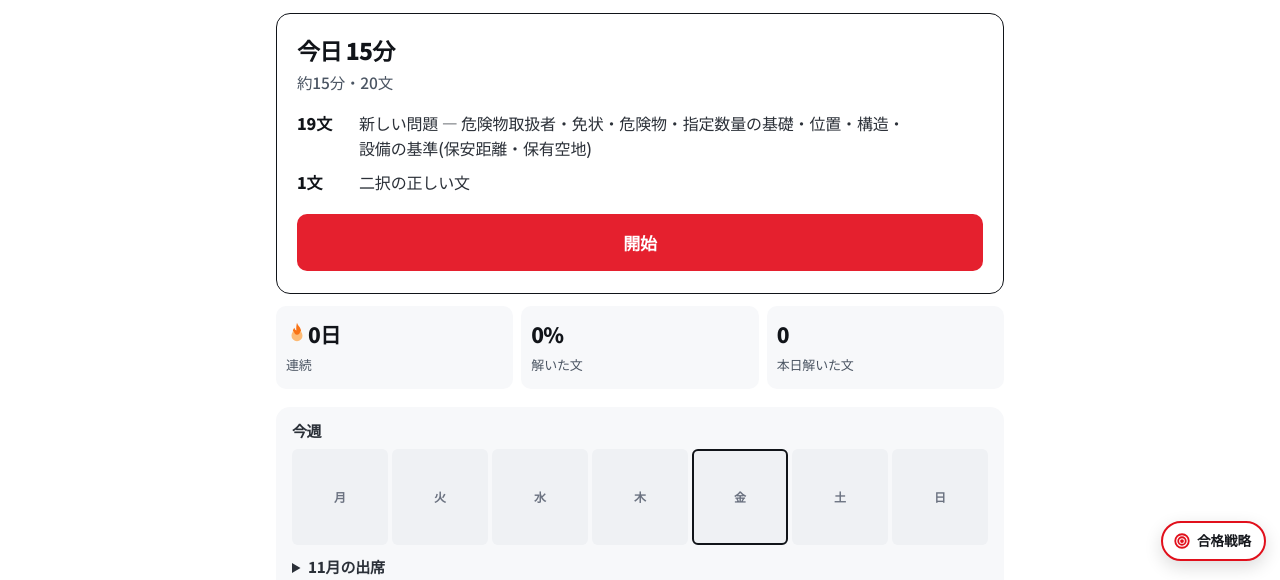
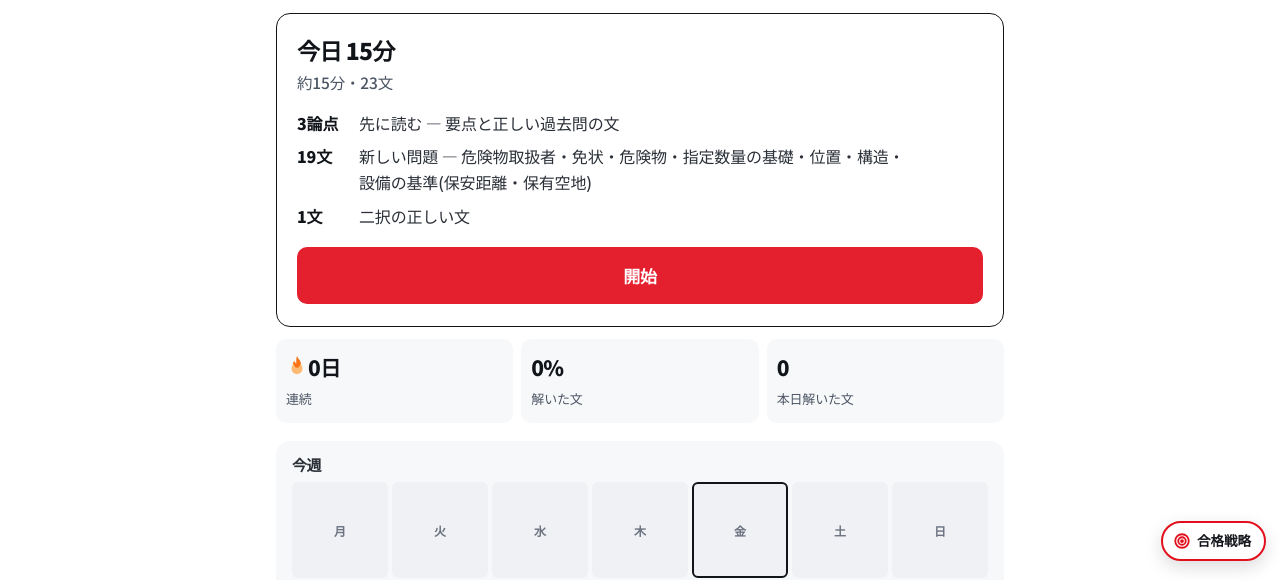
Before and after one commit to sarsov11/terra-shikaku, a plain HTML site: page index.html in a window 1280 px wide. Shown: the part 225-805 px from the top of the page. Drawn offline with Linux system fonts and the light colour scheme.

Commit message:
テラ資格 갱신

```diff
--- a/index.html
+++ b/index.html
@@ -84,7 +84,7 @@
 
   var t = GB.today(), nm = GB.name();
   var newN = t.seq.filter(function (s) { return s.k === "ox" && !s.re; }).length;
-  var prN = t.seq.filter(function (s) { return s.k === "pair"; }).length;
+  var prN = t.seq.filter(function (s) { return s.k === "pair"; }).length, lrN = t.seq.filter(function (s) { return s.k === "learn"; }).length;
   var foci = t.foci.slice(0, 3).map(function (n) { return n.name; });
   var h;
   if (t.finished) {
@@ -95,6 +95,7 @@
         '<p class="t">約' + t.min + "分・" + t.total + "文</p>" +
         "<ul>" +
         (t.re ? "<li><b class=\"num\">" + t.re + "文</b><span>復習 — 間違えたか、もう一度見る時期の文</span></li>" : "") +
+        (lrN ? "<li><b class=\"num\">" + lrN + "論点</b><span>先に読む — 要点と正しい過去問の文</span></li>" : "") +
         "<li><b class=\"num\">" + newN + "文</b><span>新しい問題 — " + esc(foci.join("・")) + "</span></li>" +
         (prN ? "<li><b class=\"num\">" + prN + "文</b><span>二択の正しい文</span></li>" : "") +
         "</ul>" +
--- a/js/store.js
+++ b/js/store.js
@@ -242,12 +242,24 @@
     foci.forEach(function (n) { pairs(n.no).forEach(function (p) { if (!S.pairs[p.id] && ps.length < 2) ps.push(p.id); }); });
     if (ps.length < 2) PR.forEach(function (p) { if (!S.pairs[p.id] && ps.length < 2 && ps.indexOf(p.id) < 0) ps.push(p.id); });
     /* 順序 — 復習を先に、新しい文の合間にペアを挟む */
-    var seq = due.map(function (id) { return { k: "ox", id: id, re: 1 }; });
-    fresh.forEach(function (id, i) {
-      seq.push({ k: "ox", id: id });
-      if (ps.length && (i === Math.floor(fresh.length / 3) || i === Math.floor(fresh.length * 2 / 3))) seq.push({ k: "pair", id: ps.shift() });
+    /* 11-06 read first: for each focus topic [read -> new statements], pairs in between, reviews last. Topics with nothing to read get no read step */
+    var byNode = {}, base = [];
+    fresh.forEach(function (id) { var no = ITEM[id].n; (byNode[no] = byNode[no] || []).push(id); });
+    foci.forEach(function (n) {
+      if (qs(n.no).some(function (q) { return q.ox === "O"; })) base.push({ k: "learn", n: n.no });
+      (byNode[n.no] || []).forEach(function (id) { base.push({ k: "ox", id: id }); });
+      delete byNode[n.no];
+    });
+    Object.keys(byNode).forEach(function (no) { byNode[no].forEach(function (id) { base.push({ k: "ox", id: id }); }); });
+    var seq = [], solved = 0;
+    base.forEach(function (x) {
+      seq.push(x);
+      if (x.k !== "ox") return;
+      if (ps.length && (solved === Math.floor(fresh.length / 3) || solved === Math.floor(fresh.length * 2 / 3))) seq.push({ k: "pair", id: ps.shift() });
+      solved++;
     });
     ps.forEach(function (id) { seq.push({ k: "pair", id: id }); });
+    due.forEach(function (id) { seq.push({ k: "ox", id: id, re: 1 }); });
     S.today = { date: TODAY, min: minutes(), seq: seq, foci: foci.map(function (n) { return n.no; }), pos: 0 };
     save();
     return decorate(S.today);
```
Also changed, not shown: ox.html (+10 -3 lines), start.html (+13 -3 lines).
